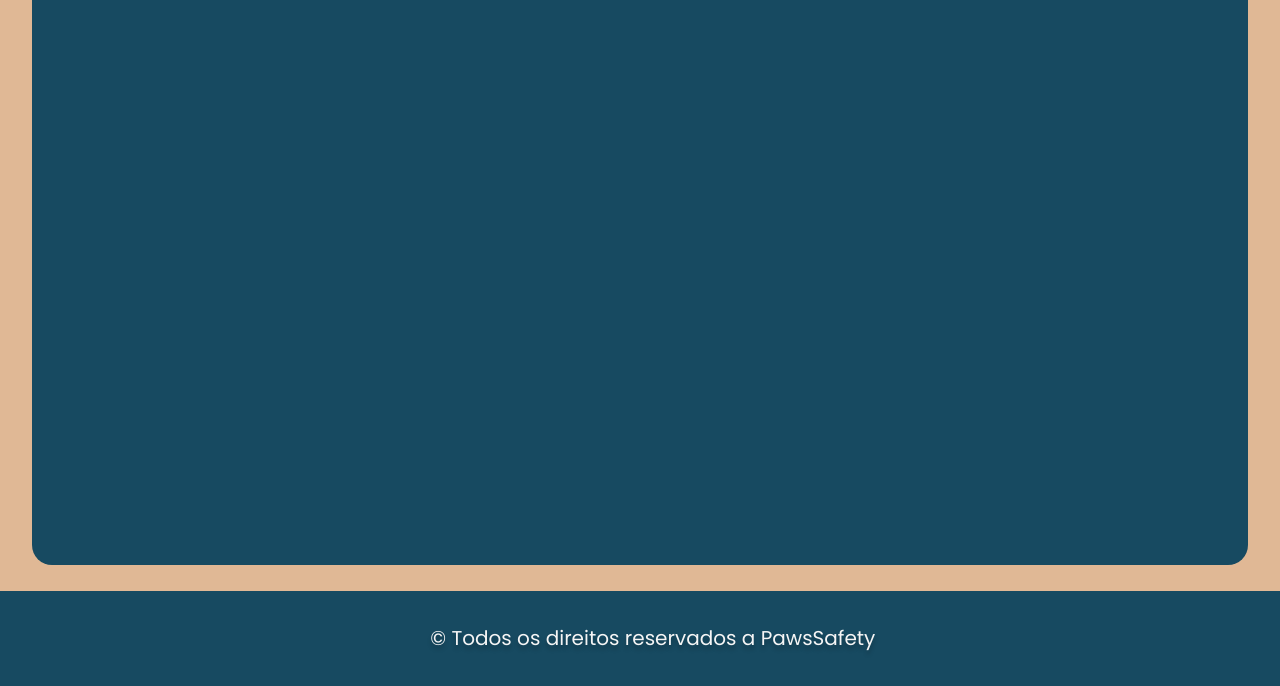
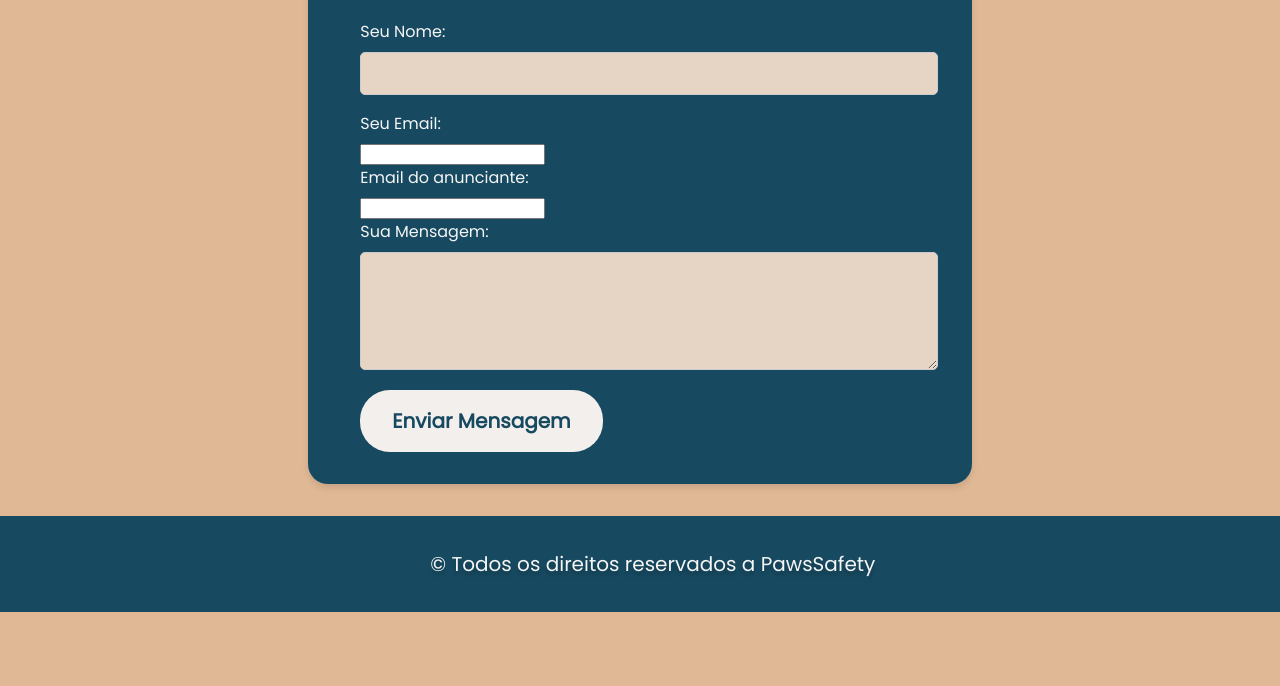
Before and after one commit to henriqueflorentino/paws_safety2, a plain HTML site: page site/chat.html in a window 1280 px wide. Shown: the part 344-1030 px from the top of the page. After the commit the page ends 956 px from the top, so only its background shows below. Drawn offline with Linux system fonts and the light colour scheme.

Commit message:
Chat email estutura

```diff
--- a/site/chat.html
+++ b/site/chat.html
@@ -2,13 +2,42 @@
 <html lang="pt-BR">
 <head>
     <meta charset="UTF-8">
-    <meta name="viewport" content="width=device-width, initial-scale=1.0">
+    <meta name="viewpoint" content="width=device-width, initial-scale=1.0">
     <title>Chat - PawsSafety</title>
     <link rel="stylesheet" href="/site/style.css">
     <link rel="shortcut icon" href="/img/logo_final_colorido.svg" type="image/x-icon">
     <link rel="preconnect" href="https://fonts.googleapis.com">
     <link rel="preconnect" href="https://fonts.gstatic.com" crossorigin>
     <link href="https://fonts.googleapis.com/css2?family=Poppins&display=swap" rel="stylesheet">
+    <style>
+        /* Adicione o estilo CSS específico para esta página aqui */
+        body {
+            display: flex;
+            flex-direction: column;
+            min-height: 100vh; /* Define a altura mínima da página como 100% da altura da viewport */
+        }
+
+        .chat-form {
+            flex-grow: 1; /* Faz com que o formulário ocupe o espaço restante da página */
+            display: flex;
+            flex-direction: column;
+            justify-content: center;
+            align-items: center;
+        }
+
+        .rodape {
+            flex-shrink: 0; /* Impede que o rodapé seja redimensionado */
+            background-color: var(--cor-menu);
+            color: var(--cor-textomenu);
+            text-align: center;
+            padding: 1%;
+            width: 100%;
+            font-family: 'Poppins', sans-serif;
+            text-shadow: 0px 4px 4px rgba(0, 0, 0, 0.25);
+            font-size: 1.25rem;
+            font-weight: 400;
+        }
+    </style>
 </head>
 <body>
     <!-- Aqui está a barra de navegação da página -->
@@ -24,36 +53,34 @@
         </a>
     </section>
 
-    <!-- Aqui está o corpo da página de anúncios -->
-    <section class="corpoh">
-        <h1>Chat</h1>
+    <!-- Aqui está o formulário para o chat -->
+    <section class="chat-form">
+        <h1>Converse com o anunciante</h1>
+        <form id="chat-form" method="POST">
+            <label for="nome">Seu Nome:</label>
+            <input type="text" id="nome" name="nome" required>
 
+            <label for="email">Seu Email:</label>
+            <input type="email" id="email" name="email" required>
+
+            <label for="email">Email do anunciante:</label>
+            <input type="email2" id="email2" name="email2" required>
+
+            <label for="mensagem">Sua Mensagem:</label>
+            <textarea id="mensagem" name="mensagem" required></textarea>
+
+            <button type="submit">Enviar Mensagem</button>
+        </form>
     </section>
 
+    <!-- Rodapé -->
     <section class="rodape">
-        <!-- Aqui está o rodapé -->
         <p>© Todos os direitos reservados a PawsSafety</p>
     </section>
 
     <!-- Adicione o script JavaScript no final do corpo HTML -->
     <script>
-        // Obtém o elemento do menu
-        var menu = document.querySelector('.menu');
-
-        // Obtém a posição inicial do menu
-        var menuPos = menu.offsetTop;
-
-        // Adiciona um ouvinte de evento de rolagem
-        window.addEventListener('scroll', function() {
-            // Verifica se a posição de rolagem é maior do que a posição inicial do menu
-            if (window.scrollY > menuPos) {
-                // Adiciona a classe para tornar o menu fixo
-                menu.classList.add('menu-fixo');
-            } else {
-                // Remove a classe se a posição de rolagem for menor do que a posição inicial do menu
-                menu.classList.remove('menu-fixo');
-            }
-        });
+        // Adicione aqui o script JavaScript para lidar com o envio do formulário do chat
     </script>
 </body>
 </html>
--- a/site/style.css
+++ b/site/style.css
@@ -351,6 +351,8 @@ h2{
     box-shadow: 0px 4px 6px rgba(0, 0, 0, 0.1);
 }
 
+
+
 .anunciar-form h1 {
     color: var(--cor-pag);
     font-family: 'Poppins', sans-serif;
@@ -398,3 +400,64 @@ h2{
 .anunciar-form button:hover {
     background-color: #143848; /* Cor de hover */
 }
+
+/* Formulário de Chat */
+.chat-form {
+    background-color: var(--cor-menu);
+    padding: 2rem;
+    color: var(--cor-textomenu);
+    border-radius: 20px;
+    margin: 2rem auto;
+    width: 80%;
+    max-width: 600px;
+    box-shadow: 0px 4px 6px rgba(0, 0, 0, 0.1);
+}
+
+.chat-form h1 {
+    color: var(--cor-pag);
+    font-family: 'Poppins', sans-serif;
+    font-size: 3rem;
+    text-align: center;
+    margin-bottom: 2rem;
+}
+
+.chat-form label {
+    display: block;
+    font-family: 'Poppins', sans-serif;
+    font-size: 1rem;
+    margin-bottom: 0.5rem;
+}
+
+.chat-form input[type="text"],
+.chat-form input[type="tel"],
+.chat-form textarea {
+    width: 100%;
+    padding: 0.5rem;
+    margin-bottom: 1rem;
+    font-family: 'Poppins', sans-serif;
+    font-size: 1rem;
+    border-radius: 5px;
+    background-color: var(--cor-caixa);
+    border: 1px solid #ccc;
+}
+
+.chat-form textarea {
+    height: 100px;
+    background-color: var(--cor-caixa);
+}
+
+.chat-form button {
+    background-color: var(--cor-pag);
+    color: var(--cor-menu);
+    border: none;
+    padding: 1rem 2rem;
+    font-family: 'Poppins', sans-serif;
+    font-size: 1.25rem;
+    font-weight: bold;
+    border-radius: 30px;
+    cursor: pointer;
+}
+
+.chat-form button:hover {
+    background-color: #143848; /* Cor de hover */
+}
```
